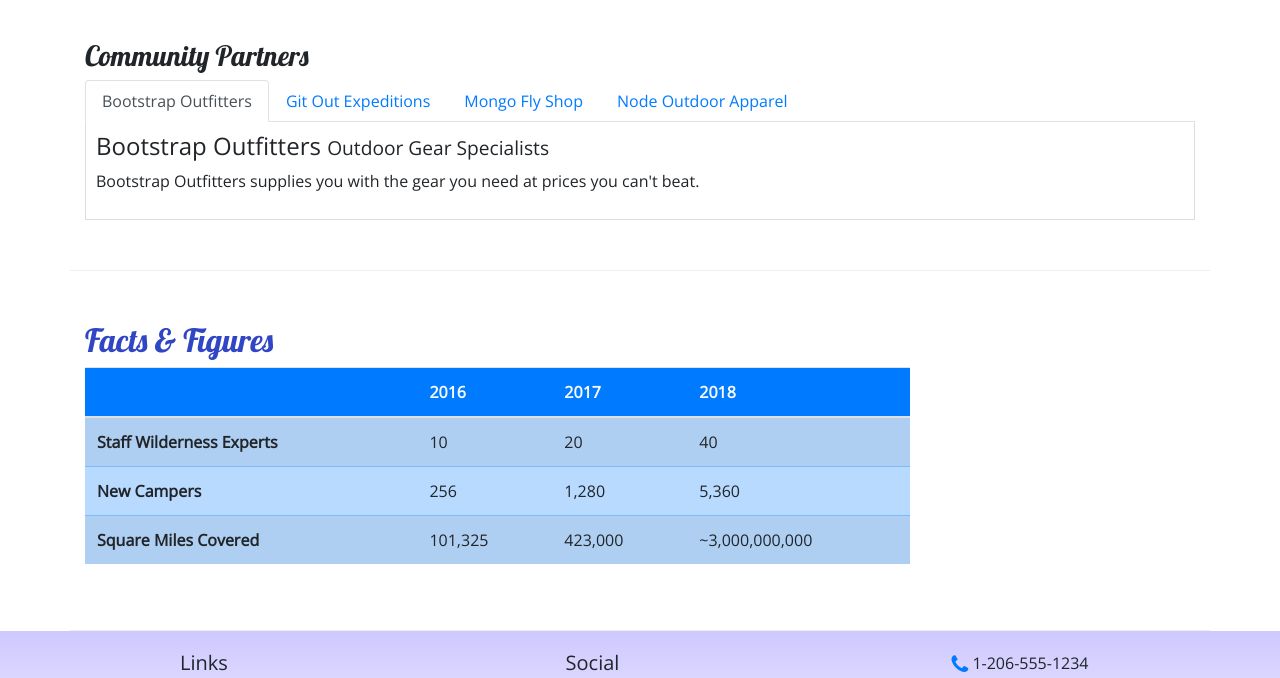
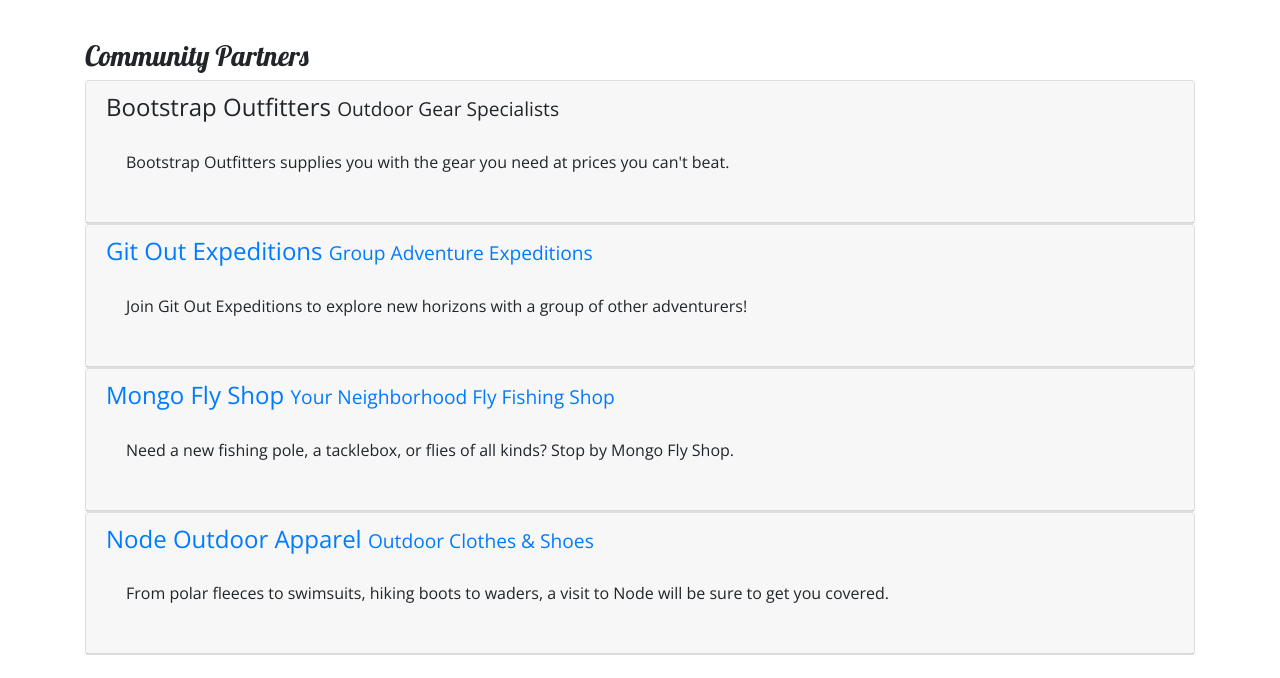
Before and after one commit to kikluz/boostrap_project_nucamp, a website: page aboutus.html in a window 1280 px wide. Shown: the part 962-1640 px from the top of the page. Drawn offline with nearby package versions, Linux system fonts and the light colour scheme.

Commit message:
add ne wcode

```diff
--- a/aboutus.html
+++ b/aboutus.html
@@ -108,44 +108,78 @@
             <div class="col">
                 <h3>Community Partners</h3>
 
-                <ul class="nav nav-tabs">
-                    <li class="nav-item">
-                        <a class="nav-link active" href="#bootstrap" role="tab" data-toggle="tab"> Bootstrap Outfitters</a>
-                    </li>
-                    <li class="nav-item">
-                    <a class="nav-link" href=" #git" role="tab" data-toggle="tab">Git Out Expeditions</a>
-                    </li>
-                    <li class="nav-item">
-                       <a class="nav-link" href="#mongo" role="tab" data-toggle="tab"> Mongo Fly Shop</a>
-                    </li>
-                    <li class="nav-item">
-                       <a class="nav-link" href="#node"role="tab" data-toggle="tab">Node Outdoor Apparel</a>
-                    </li>
-                </ul>
-                <div class="tab-content">
-                    <div role="tabpanel" class="tab-pane fade show active" id="bootstrap">
-                    <h4>Bootstrap Outfitters <small>Outdoor Gear Specialists</small></h4>
-                        <p class="d-none d-sm-block">Bootstrap Outfitters supplies you with the gear you need at prices you can't beat.</p>
+                <div id="accordion">
+                    <div class="card">
+                         <div role="tab" class="card-header">
+                            <h4>
+                                <a data-toggle="collapse" data-target="#bootstrap">
+                                    Bootstrap Outfitters <small>Outdoor Gear Specialists</small>
+                                </a>
+                            </h4>
+                            <div class="collapse show" id="bootstrap" data-parent="#accordion">
+                                <div class="card-body">
+                                    <p class="d-none d-sm-block">
+                                        Bootstrap Outfitters supplies you with the gear you need at prices you can't beat.
+                                    </p>
+                                </div>
+                            </div>
+                        </div>
                     </div>
 
-                    <div role="tabpanel" class="tab-pane fade" id="git">
-                        <h4>Git Out Expeditions <small>Group Adventure Expeditions</small></h4>
-                        <p class="d-none d-sm-block">Join Git Out Expeditions to explore new horizons with a group of other adventurers!</p>
+                    <div class="card">
+                         <div role="tab" class="card-header">
+                            <h4>
+                                <a class="collapsed" data-toggle="collapse" data-target="#git">
+                                    Git Out Expeditions <small>Group Adventure Expeditions</small>
+                                </a>
+                            </h4>
+                            <div class="collapsed" id="git" data-parent="#accordion">
+                                <div class="card-body">
+                                    <p class="d-none d-sm-block">
+                                        Join Git Out Expeditions to explore new horizons with a group of other adventurers!
+                                    </p>
+                                </div>
+                            </div>
+                        </div>
                     </div>
 
-                    <div role="tabpanel" class="tab-pane fade" id="mongo">
-                        <h4>Mongo Fly Shop <small>Your Neighborhood Fly Fishing Shop</small></h4>
-                        <p class="d-none d-sm-block">Need a new fishing pole, a tacklebox, or flies of all kinds? Stop by Mongo Fly Shop.</p>
-
+                    <div class="card">
+                         <div role="tab" class="card-header">
+                            <h4>
+                                <a class="collapsed" data-toggle="collapse" data-target="#mongo">
+                                    Mongo Fly Shop <small>Your Neighborhood Fly Fishing Shop</small>
+                                </a>
+                            </h4>
+                            <div class="collapsed" id="mongo" data-parent="#accordion">
+                                <div class="card-body">
+                                    <p class="d-none d-sm-block">
+                                        Need a new fishing pole, a tacklebox, or flies of all kinds? Stop by Mongo Fly Shop.
+                                    </p>
+                                </div>
+                            </div>
+                        </div>
                     </div>
 
-                    <div role="tabpanel" class="tab-pane fade" id="node">
-                        <h4>Node Outdoor Apparel <small>Outdoor Clothes & Shoes</small></h4>
-                        <p class="d-none d-sm-block">From polar fleeces to swimsuits, hiking boots to waders, a visit to Node will be sure to get you covered.</p>
+                      <div class="card">
+                         <div role="tab" class="card-header">
+                            <h4>
+                                <a class="collapsed" data-toggle="collapse" data-target="#node">
+                                    Node Outdoor Apparel <small>Outdoor Clothes & Shoes</small>
+                                </a>
+                            </h4>
+                            <div class="collapsed" id="node" data-parent="#accordion">
+                                <div class="card-body">
+                                    <p class="d-none d-sm-block">
+                                       From polar fleeces to swimsuits, hiking boots to waders, a visit to Node will be sure to get you covered.
+                                    </p>
+                                </div>
+                            </div>
+                        </div>
                     </div>
-                </div><!-- End of tab-content-->
-            </div>
-        </div>
+
+                </div><!-- End of accordion id-->
+            </div><!-- End of col class-->
+        </div><!-- End of row-content class-->
 
         <div class="row row-content">
                 <div class="col-sm-9">
```
